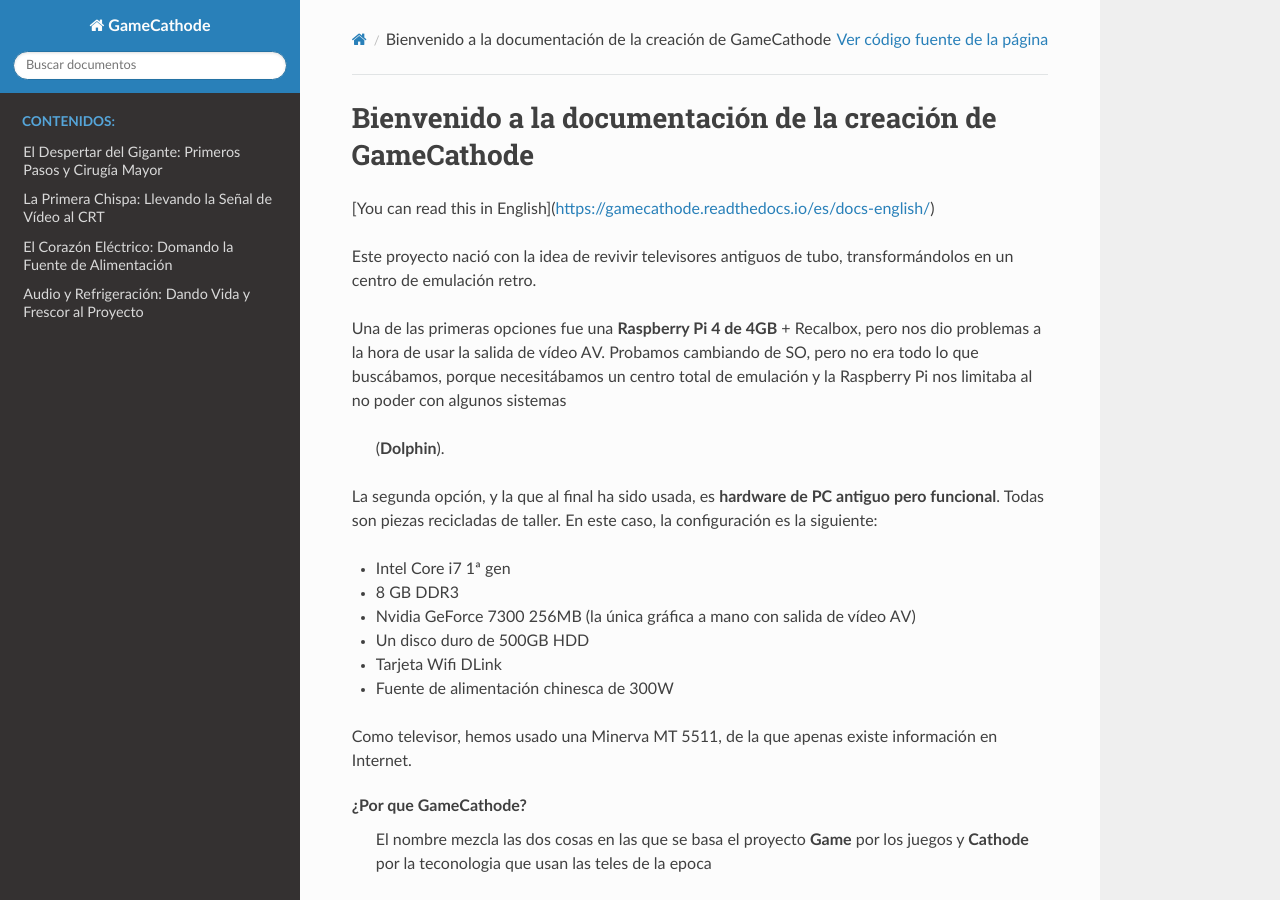
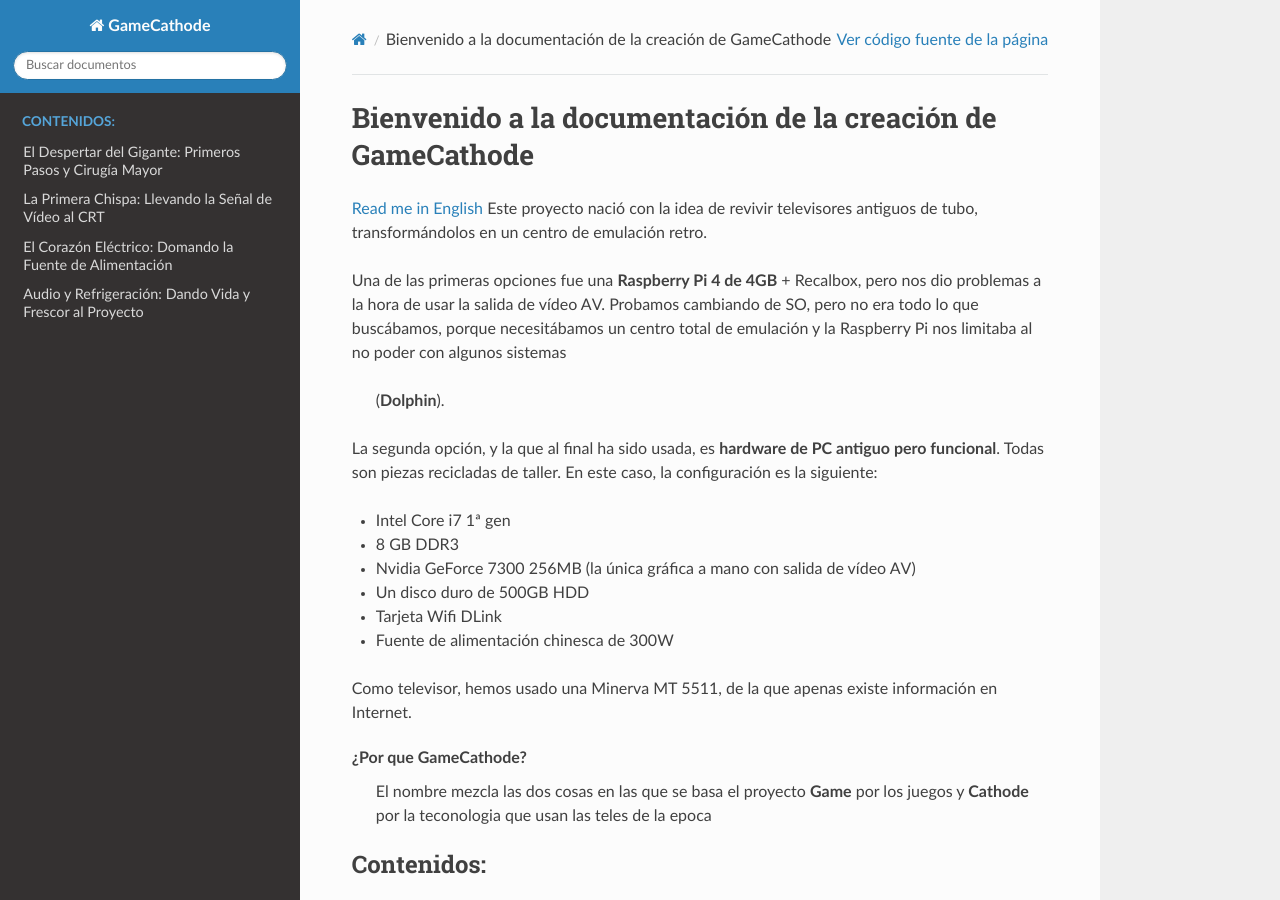
Before and after one commit to jrodriiguezg/GameCathode, a Sphinx documentation site: the page built from docs/index.rst, in a window 1280 px wide and 900 px high. Built offline with Sphinx 7.4.7 and the Read the Docs theme 3.1.0, drawn with Linux system fonts in a browser that asks for light colours; pages that are not in the unit, such as notebooks, are missing from menus.

Commit message:
Update index.rst

```diff
--- a/docs/index.rst
+++ b/docs/index.rst
@@ -1,7 +1,6 @@
 Bienvenido a la documentación de la creación de GameCathode
 =============================================
-[You can read this in English](https://gamecathode.readthedocs.io/es/docs-english/)
-
+`Read me in English <https://gamecathode.readthedocs.io/es/docs-english/>`_
 Este proyecto nació con la idea de revivir televisores antiguos de tubo,
 transformándolos en un centro de emulación retro.
 
```
